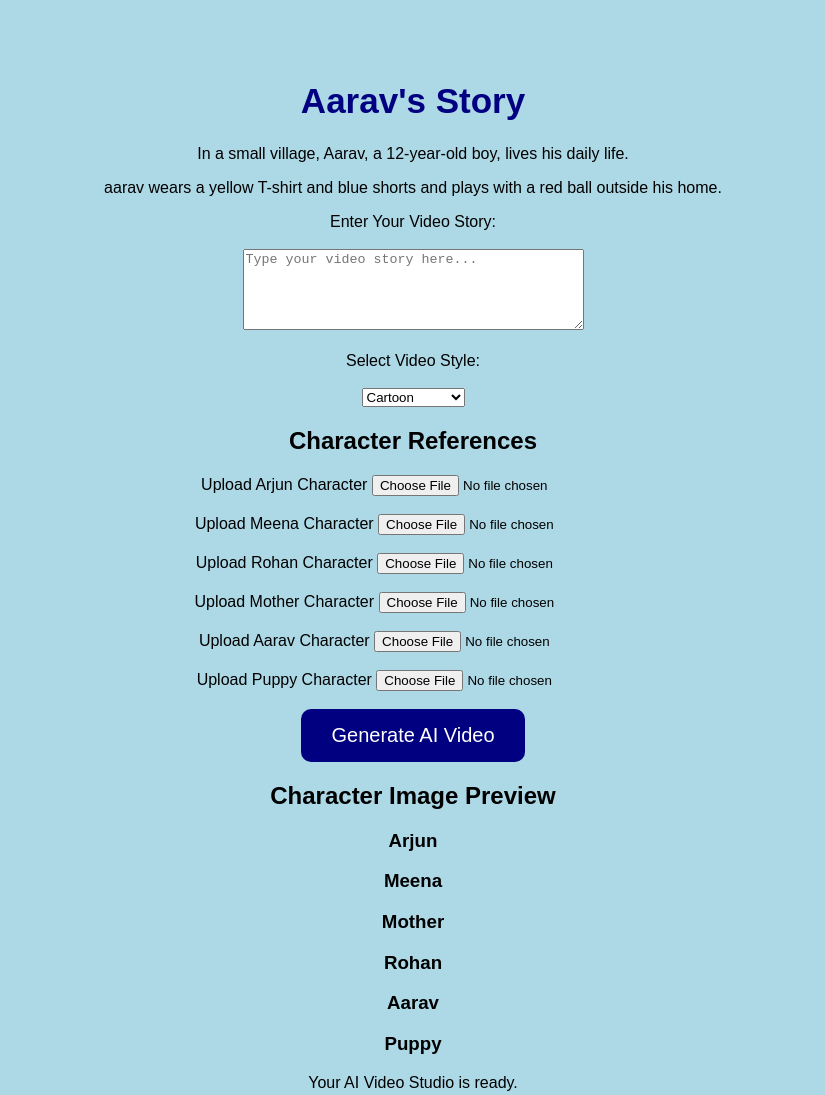
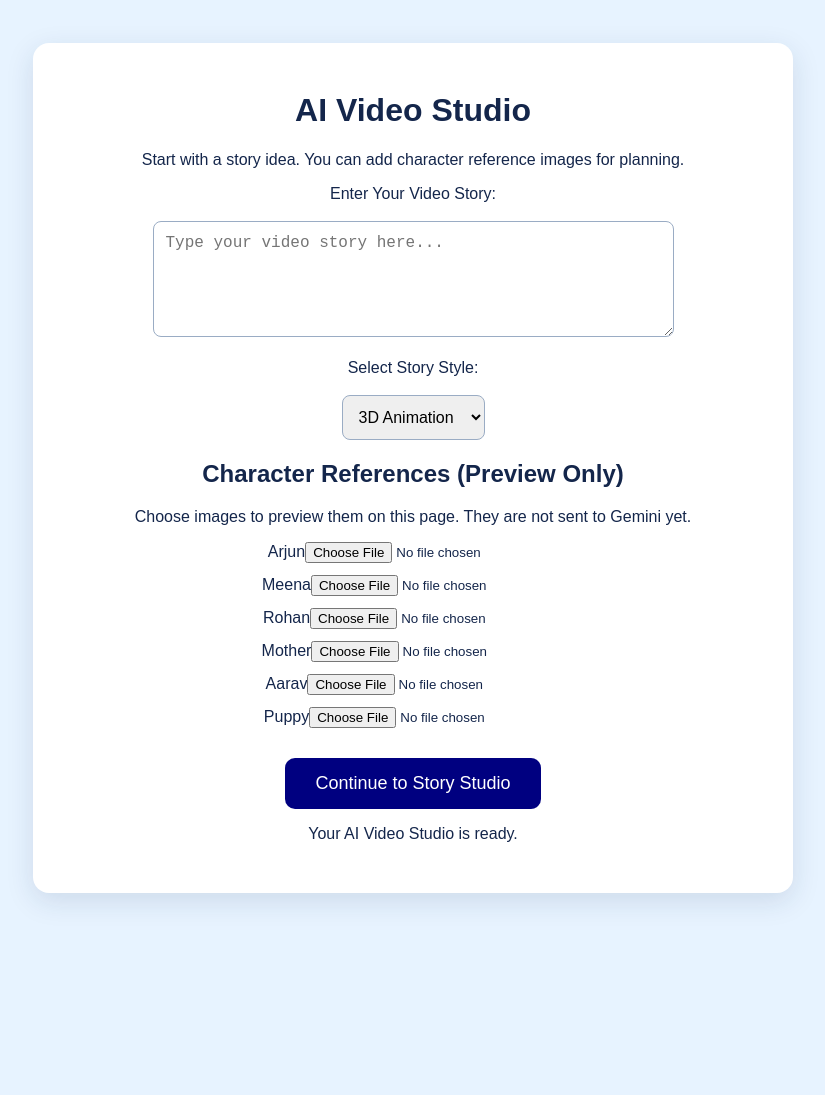
Before and after one commit to nikhilreddychapala26-creator/AI-Video-Wedsite, a website: page index.html in a window 1280 px wide. Shown: the whole page, without its empty margins (227-1052 px from the left). After the commit the page ends 936 px from the top, so only its background shows below. Drawn offline with Linux system fonts and the light colour scheme.

Commit message:
Align story style options and improve character image preview flow

```diff
--- a/index.html
+++ b/index.html
@@ -1,168 +1,89 @@
-
 <!DOCTYPE html>
 <html lang="en">
 <head>
     <meta charset="UTF-8">
-    <title>AI Video Generator</title>
-
+    <meta name="viewport" content="width=device-width, initial-scale=1.0">
+    <title>AI Video Studio</title>
     <style>
-        body {
-            background-color: lightblue;
-            font-family: Arial, sans-serif;
-            text-align: center;
-            padding-top: 50px;
-        }
-
-        h1 {
-            color: navy;
-            font-size: 35px;
-        }
-
-        button {
-            background-color: navy;
-            color: white;
-            padding: 15px 30px;
-            font-size: 20px;
-            border: none;
-            border-radius: 10px;
-            cursor: pointer;
-        }
-
-        button:hover {
-            background-color: blue;
-        }
-
-        img {
-            margin: 10px;
-            border-radius: 10px;
-        }
+        * { box-sizing: border-box; }
+        body { background: #e7f3ff; font-family: Arial, sans-serif; text-align: center; padding: 35px 16px; color: #14264b; }
+        main { max-width: 760px; margin: auto; padding: 28px; background: white; border-radius: 16px; box-shadow: 0 8px 28px #19335b20; }
+        textarea, select { max-width: 100%; padding: 12px; border: 1px solid #9aacc4; border-radius: 8px; font-size: 16px; }
+        button { background: navy; color: white; padding: 15px 30px; font-size: 18px; border: none; border-radius: 10px; cursor: pointer; }
+        button:hover { background: #244a9b; }
+        .character { margin: 12px 0; }
+        .character img { display: none; width: 130px; max-height: 160px; object-fit: contain; margin: 8px; border-radius: 10px; }
+        #status { min-height: 24px; }
     </style>
 </head>
+<body>
+<main>
+    <h1>AI Video Studio</h1>
+    <p>Start with a story idea. You can add character reference images for planning.</p>
 
-<body>
+    <label for="story">Enter Your Video Story:</label><br><br>
+    <textarea id="story" rows="5" cols="48" placeholder="Type your video story here..."></textarea><br><br>
 
-    <h1>Aarav's Story</h1>
-
-    <p>
-        In a small village, Aarav, a 12-year-old boy,
-        lives his daily life.
-    </p>
-
-    <p>
-        aarav wears a yellow T-shirt and blue shorts
-        and plays with a red ball outside his home.
-    </p>
-
-    <label for="story">Enter Your Video Story:</label>
-    <br><br>
-
-    <textarea id="story" rows="5" cols="40"
-        placeholder="Type your video story here..."></textarea>
-
-    <br><br>
-
-    <label for="style">Select Video Style:</label>
-    <br><br>
-
+    <label for="style">Select Story Style:</label><br><br>
     <select id="style">
-        <option value="cartoon">Cartoon</option>
+        <option value="animation">3D Animation</option>
+        <option value="cinematic">Cinematic</option>
         <option value="realistic">Realistic</option>
-        <option value="3d">3D Animation</option>
-        <option value="cinematic">Cinematic</option>
+        <option value="documentary">Documentary</option>
     </select>
 
-    <h2>Character References</h2>
+    <h2>Character References (Preview Only)</h2>
+    <p>Choose images to preview them on this page. They are not sent to Gemini yet.</p>
+    <div class="character"><label for="arjunImage">Arjun</label><input type="file" id="arjunImage" accept="image/*"><br><img id="arjunPreview" alt="Arjun preview"></div>
+    <div class="character"><label for="meenaImage">Meena</label><input type="file" id="meenaImage" accept="image/*"><br><img id="meenaPreview" alt="Meena preview"></div>
+    <div class="character"><label for="rohanImage">Rohan</label><input type="file" id="rohanImage" accept="image/*"><br><img id="rohanPreview" alt="Rohan preview"></div>
+    <div class="character"><label for="motherImage">Mother</label><input type="file" id="motherImage" accept="image/*"><br><img id="motherPreview" alt="Mother preview"></div>
+    <div class="character"><label for="aaravImage">Aarav</label><input type="file" id="aaravImage" accept="image/*"><br><img id="aaravPreview" alt="Aarav preview"></div>
+    <div class="character"><label for="puppyImage">Puppy</label><input type="file" id="puppyImage" accept="image/*"><br><img id="puppyPreview" alt="Puppy preview"></div>
 
-    <label for="arjunImage">Upload Arjun Character</label>
-    <input type="file" id="arjunImage" accept="image/*">
-
-    <br><br>
-
-    <label for="meenaImage">Upload Meena Character</label>
-    <input type="file" id="meenaImage" accept="image/*">
-
-    <br><br>
-<label for="rohanImage">Upload Rohan Character</label>
-<input type="file" id="rohanImage" accept="image/*">
-<br><br>
-    <label for="motherImage">Upload Mother Character</label>
-    <input type="file" id="motherImage" accept="image/*">
-<br><br>
-
-<label for="aaravImage">Upload Aarav Character</label>
-<input type="file" id="aaravImage" accept="image/*">
-
-<br><br>
-
-<label for="puppyImage">Upload Puppy Character</label>
-<input type="file" id="puppyImage" accept="image/*">
-    <br><br>
-
-    <button id="generateBtn">Generate AI Video</button>
-
-    <h2>Character Image Preview</h2>
-
-    <div id="preview">
-        <h3>Arjun</h3>
-        <img id="arjunPreview" src="" alt="Arjun Preview"
-             style="width:150px; display:none;">
-
-        <h3>Meena</h3>
-        <img id="meenaPreview" src="" alt="Meena Preview"
-             style="width:150px; display:none;">
-
-        <h3>Mother</h3>
-        <img id="motherPreview" src="" alt="Mother Preview"
-             style="width:150px; display:none;">
-             <h3>Rohan</h3>
-<img id="rohanPreview" src="" alt="Rohan Preview"
-     style="width:150px; display:none;">
-
-<h3>Aarav</h3>
-<img id="aaravPreview" src="" alt="Aarav Preview"
-     style="width:150px; display:none;">
-
-<h3>Puppy</h3>
-<img id="puppyPreview" src="" alt="Puppy Preview"
-     style="width:150px; display:none;">
-    </div>
-
-    <p id="status">Your AI Video Studio is ready.</p>
-
+    <br><button id="generateBtn" type="button">Continue to Story Studio</button>
+    <p id="status" role="status" aria-live="polite">Your AI Video Studio is ready.</p>
+</main>
 <script>
     function showPreview(inputId, previewId) {
         const input = document.getElementById(inputId);
         const preview = document.getElementById(previewId);
-
-            input.addEventListener("change", function() {
-                const file = this.files[0];
-
-                if (file) {
-                    preview.src = URL.createObjectURL(file);
-                    preview.style.display = "block";
+        let previousUrl;
+        input.addEventListener("change", function () {
+            if (previousUrl) URL.revokeObjectURL(previousUrl);
+            const file = this.files && this.files[0];
+            if (!file) {
+                preview.removeAttribute("src");
+                preview.style.display = "none";
+                return;
             }
+            if (!file.type.startsWith("image/")) {
+                document.getElementById("status").textContent = "Please choose an image file.";
+                input.value = "";
+                return;
+            }
+            previousUrl = URL.createObjectURL(file);
+            preview.src = previousUrl;
+            preview.style.display = "inline-block";
         });
     }
 
-        showPreview("arjunImage", "arjunPreview");
-        showPreview("meenaImage", "meenaPreview");
-        showPreview("motherImage", "motherPreview");
-        showPreview("rohanImage", "rohanPreview");
-showPreview("aaravImage", "aaravPreview");
-showPreview("puppyImage", "puppyPreview");
+    ["arjun", "meena", "rohan", "mother", "aarav", "puppy"].forEach(name => {
+        showPreview(name + "Image", name + "Preview");
+    });
 
-        document.getElementById("generateBtn").addEventListener("click", function() {
-            const story = document.getElementById("story").value;
-
-            if (story.trim() === "") {
-                alert("Please enter your video story!");
+    document.getElementById("generateBtn").addEventListener("click", function () {
+        const story = document.getElementById("story").value.trim();
+        const style = document.getElementById("style").value;
+        if (!story) {
+            document.getElementById("status").textContent = "Please enter your story idea first.";
+            document.getElementById("story").focus();
             return;
         }
-
         localStorage.setItem("videoStory", story);
+        localStorage.setItem("videoStyle", style);
         window.location.href = "video.html";
     });
 </script>
-
 </body>
 </html>
```
Lines whose indentation alone changed are shown as unchanged.
